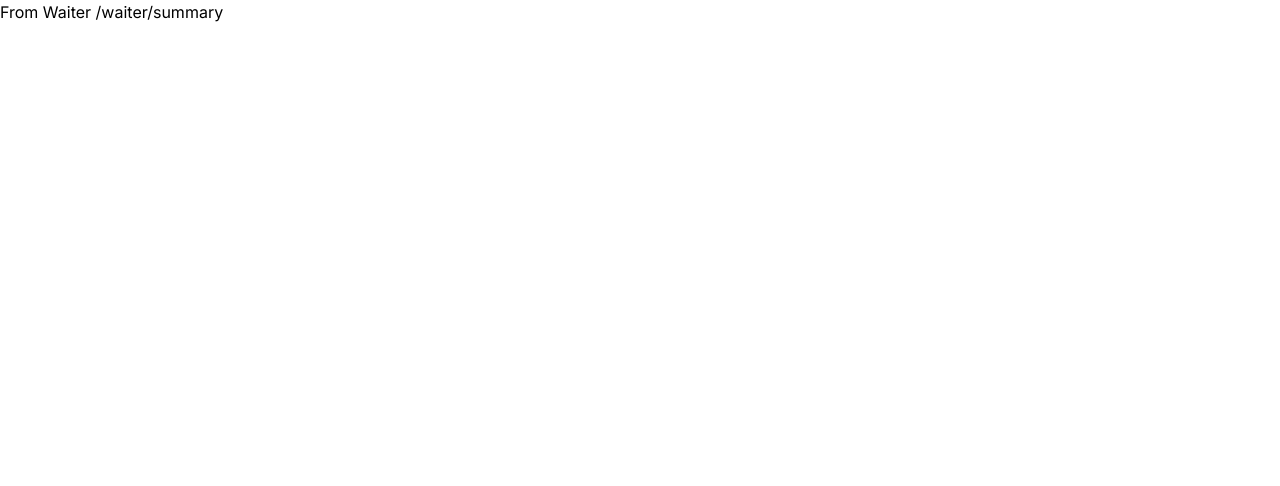
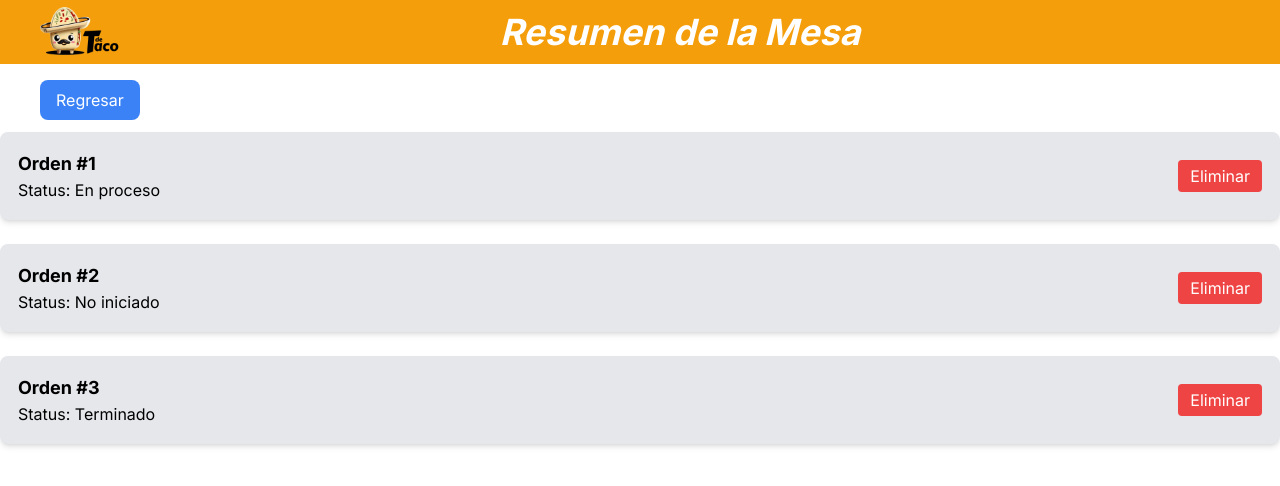
Before and after one commit to pablove2001/Front-Soft-Restaurant, a Next.js app: page /waiter/summary in a window 1280 px wide. Shown: the top 486 px of the page. Built offline with nearby package versions, Linux system fonts and the light colour scheme.

Commit message:
Se hizo el resumen del mesero /waiter/summary

```diff
--- a/src/app/waiter/summary/page.tsx
+++ b/src/app/waiter/summary/page.tsx
@@ -1,6 +1,161 @@
+'use client'
+import { useState } from 'react';
 
-export default function Waiter() {
+/*Lista de órdenes*/
+function Orden({
+    numeroOrden,
+    status,
+    onOrdenClick,
+}: {
+    numeroOrden: number;
+    status: string;
+    onOrdenClick: (numeroOrden: number) => void;
+}) {
     return (
-        <h1>From Waiter /waiter/summary</h1>
+        <div
+            className="w-full bg-gray-200 m-3 border-2 rounded-lg shadow-md p-4 flex justify-between items-center"
+            onClick={() => onOrdenClick(numeroOrden)}
+        >
+            <div className="flex-grow">
+                <div className="text-lg font-bold">Orden #{numeroOrden}</div>
+                <div>Status: {status}</div>
+            </div>
+            <button className="bg-red-500 text-white px-3 py-1 rounded" onClick={(e) => {e.stopPropagation(); /* Aquí va la lógica para eliminar la orden */}}>Eliminar</button>
+        </div>
     );
 }
+
+/*Modal al presionar una orden*/
+function ModalOrden({
+    onClose,
+}: {
+    onClose: () => void;
+}) {
+    //Lista productos
+    const products =
+    [
+        {name: 'Tacos', quantity: 7},
+        {name: 'Refrescos', quantity: 4},
+        {name: 'Postre', quantity: 2},
+    ]
+
+    return (
+        <div className="fixed top-0 left-0 w-full h-full flex items-center justify-center bg-gray-800 bg-opacity-50">
+            <div className="bg-white p-8 rounded-lg w-1/2">
+                <div className="flex justify-end">
+                    <button className="bg-gray-300 px-3 py-1 rounded" onClick={onClose}>Cerrar</button>
+                </div>
+                <div className="text-center">
+                    <h2 className="text-xl font-bold">Detalles de la orden</h2>
+                </div>
+                {/* Lista de productos */}
+                <div>
+                    <table className="w-full">
+                        <thead>
+                            <tr>
+                                <th className="px-4 py-2">Producto</th>
+                                <th className="px-4 py-2">Cantidad</th>
+                                <th className="px-4 py-2"></th> {/* Espacio para el botón Eliminar */}
+                            </tr>
+                        </thead>
+                        <tbody>
+                            {products.map((product, index) => (
+                                <tr key={index}>
+                                    <td className=" px-4 py-2">{product.name}</td>
+                                    <td className=" px-4 py-2 text-center">{product.quantity}</td>
+                                    <td className=" px-4 py-2 flex justify-end">
+                                        <button className="bg-red-600 text-white px-4 py-2 rounded-lg">Eliminar</button>
+                                    </td>
+                                </tr>
+                            ))}
+                        </tbody>
+                    </table>
+                </div>
+            </div>
+        </div>
+    );
+}
+
+export default function Summary() {
+    const [modalOpen, setModalOpen] = useState(false);
+    const [selectedOrden, setSelectedOrden] = useState<number | null>(null);
+
+    const handleOrdenClick = (numeroOrden: number) => {
+        setSelectedOrden(numeroOrden);
+        setModalOpen(true);
+    };
+
+    // Aquí deberías obtener las órdenes correspondientes a la mesa seleccionada
+    let ordenes = [
+        { numero: 1, status: 'En proceso' },
+        { numero: 2, status: 'No iniciado' },
+        { numero: 3, status: 'Terminado' },
+    ];
+
+    return (
+        <>
+            {/* Navbar */}
+            <nav className="fixed top-0 bg-amber-500 w-full z-10">
+                <div className="mx-auto px-10 flex items-center justify-between h-16">
+                    <div>
+                        {" "}
+                        {/* Left side content of the navbar */}
+                        <a href="/kiosko">
+                            <img src="/t_de_taco_horizontal.png" width={80} alt="Logotipo"></img>
+                        </a>
+                        {/* Add empty div to push the icon to the right */}
+                    </div>
+
+                    <div className="flex items-center">
+                        {" "}
+                        {/* Middle content of the navbar */}
+                        <div className="relative ">
+                            <h1 className="text-white font-bold italic text-4xl">Resumen de la Mesa</h1>
+                        </div>
+                    </div>
+
+                    <div className="flex items-center">
+                        {" "}
+                        {/* Right side content of the navbar */}
+                    </div>
+                </div>
+            </nav>
+
+            {/*Body*/}
+            {/* Espacio en blanco */}
+            <div className="h-20"></div>
+
+            {/*Boton Regresar*/}
+            <div className="flex items-center justify-between px-10">
+                <button className="bg-blue-500 text-white px-4 py-2 rounded-lg">
+                    <a href="/waiter">
+                        Regresar
+                    </a>
+                </button>
+
+                {/* Título */}
+                {selectedOrden && (
+                    <div className="text-center text-2xl font-bold">Órdenes</div>
+                )}
+                <div></div>{/* Este div vacío se utiliza para mantener el botón Regresar a la izquierda */}
+            </div>
+
+            {/* Enlistado de órdenes */}
+            <div className="flex flex-col items-center">
+                {ordenes.map((orden) => (
+                    <Orden
+                        key={orden.numero}
+                        numeroOrden={orden.numero}
+                        status={orden.status}
+                        onOrdenClick={handleOrdenClick}
+                    />
+                ))}
+            </div>
+
+            {/* Renderizar el modal si está abierto */}
+            {modalOpen && selectedOrden !== null && (
+                <ModalOrden onClose={() => setModalOpen(false)} />
+            )}
+        </>
+    );
+}
```
